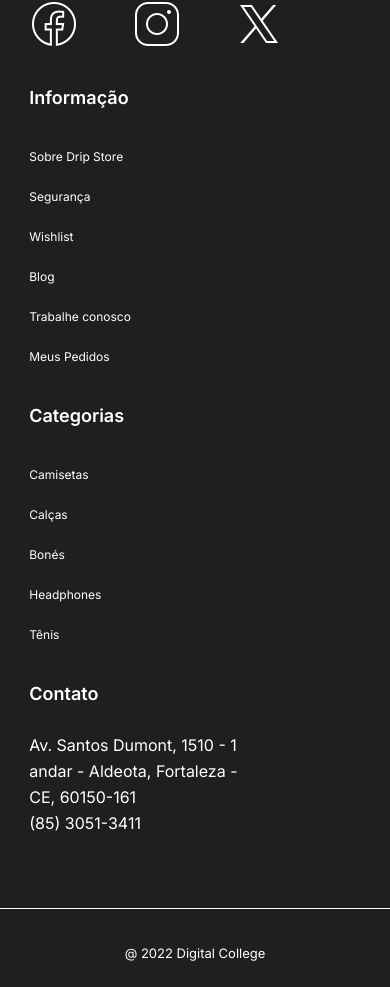
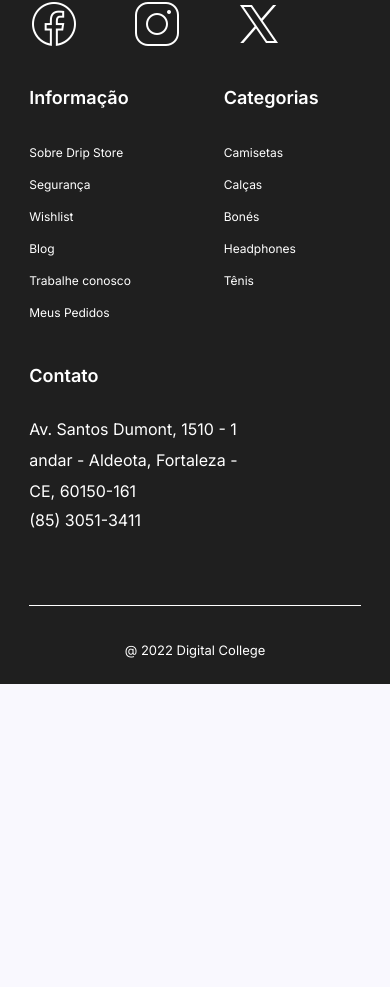
Before and after one commit to DCFS5S/dripstore, a React (Vite) app: page / in a window 390 px wide. Shown: the part 2405-3392 px from the top of the page. After the commit the page ends 3089 px from the top, so only its background shows below. Built offline with nearby package versions, Linux system fonts and the light colour scheme.

Commit message:
atualizando o css responsivo

```diff
--- a/src/components/MainFooter/MainFooter.css
+++ b/src/components/MainFooter/MainFooter.css
@@ -11,6 +11,7 @@
 .MainFooter .container {
     display: flex;
     justify-content: space-between;
+    flex-flow: row wrap ;
 }
 
 
@@ -112,7 +113,6 @@
 .MainFooter .footer-colum-contato {
     color:#FFF;
     font-family: Inter;
-
     width: 231px;
 }
 
@@ -141,7 +141,6 @@
     margin-top: 58px;
     padding-bottom: 22px;
     border-top: 1px solid #FFF;
-    width: 1300px;
     align-items: center;
     justify-content: center;
 }
@@ -160,7 +159,7 @@
         padding-top: 50px;
     }
     .MainFooter .container {
-        flex-flow: column;
+        flex-flow: row wrap;
     }
 
     .MainFooter .footer-colum-digital h3{
@@ -175,7 +174,25 @@
         padding-top: 40px;
     }
 
+    .MainFooter .footer-colum-informacao ul li {
+        line-height: 31px;
+    }
+
+    .MainFooter .footer-colum-contato p {
+        line-height: 31px;
+    }
+
     .MainFooter .copyrigth {
         margin-top: 40px;
     }
 }
+
+@media screen and (min-width:401px) {
+    .MainFooter {
+        margin-top: 50px;
+    }
+
+    .container {
+        gap: 50px;
+    }
+}
```
